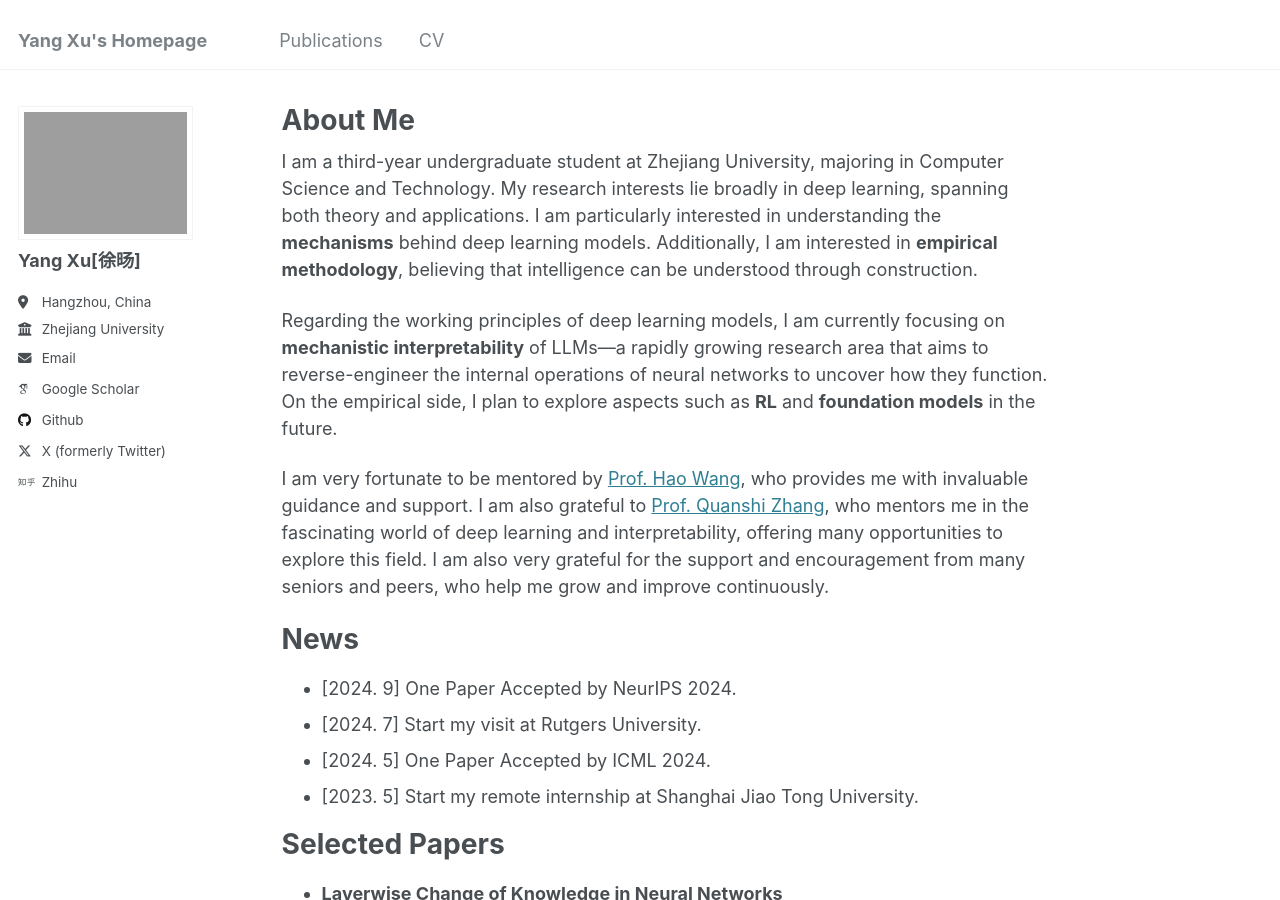
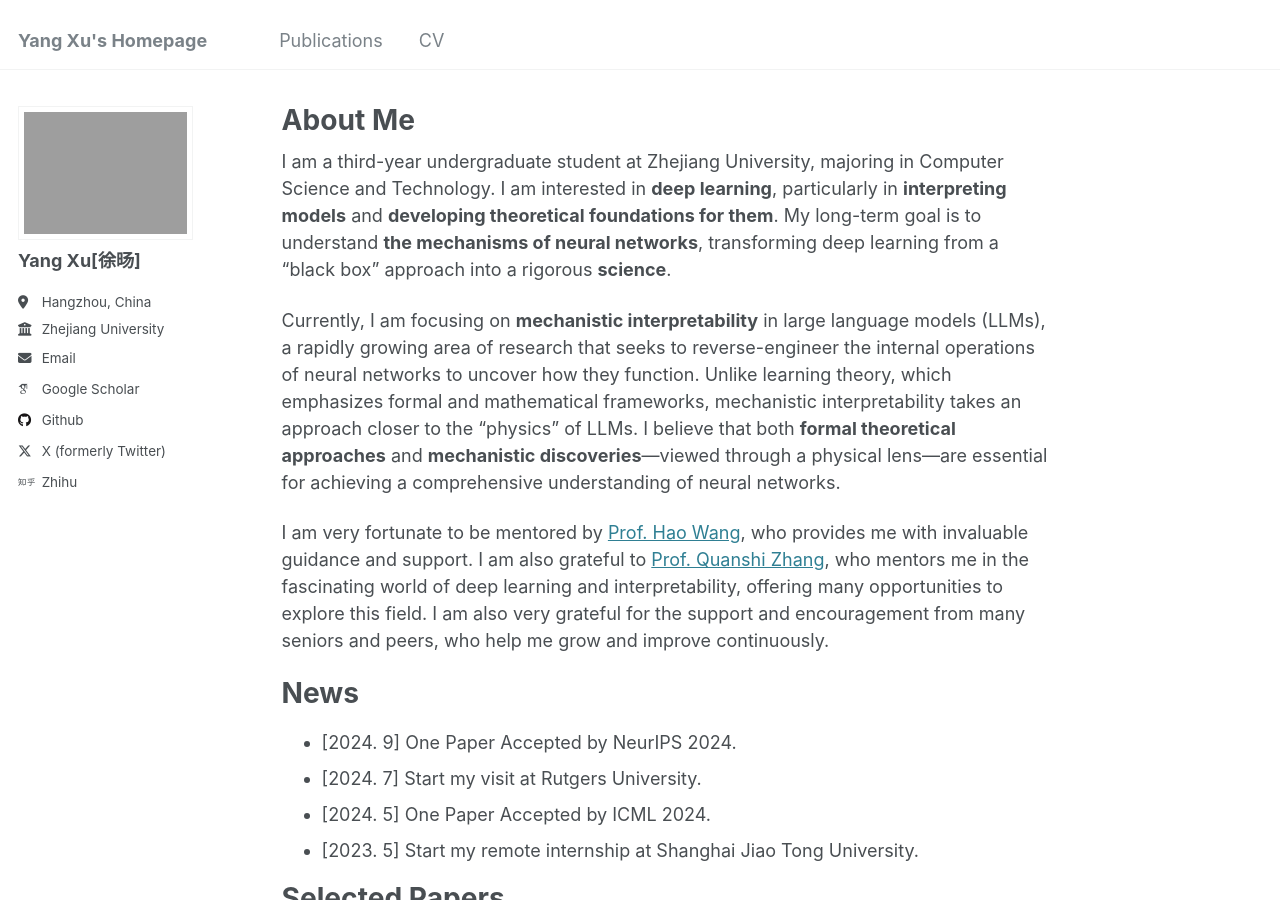
Before and after one commit to Superposition09m/Superposition09m.github.io, a Jekyll site: the page built from _pages/about.md, in a window 1280 px wide and 900 px high. Built offline with Jekyll 4.4.1, drawn with Linux system fonts in a browser that asks for light colours; some web fonts are replaced.

Commit message:
Revert "Revised"
This reverts commit 04e6a3589d5035ba4dae78c2726e7b6b4a4489a5.

```diff
--- a/_pages/about.md
+++ b/_pages/about.md
@@ -8,9 +8,9 @@ redirect_from:
 ---
 <meta name="google-site-verification" content="3jHCvvjjHd8hV4pVSWJ0hARkGtHqr54KgdCJ_YRbXQo" />
 
-I am a third-year undergraduate student at Zhejiang University, majoring in Computer Science and Technology. My research interests lie broadly in deep learning, spanning both theory and applications. I am particularly interested in understanding the **mechanisms** behind deep learning models. Additionally, I am interested in **empirical methodology**, believing that intelligence can be understood through construction.
+I am a third-year undergraduate student at Zhejiang University, majoring in Computer Science and Technology. I am interested in **deep learning**, particularly in **interpreting models** and **developing theoretical foundations for them**. My long-term goal is to understand **the mechanisms of neural networks**, transforming deep learning from a "black box" approach into a rigorous **science**.
 
-Regarding the working principles of deep learning models, I am currently focusing on **mechanistic interpretability** of LLMs—a rapidly growing research area that aims to reverse-engineer the internal operations of neural networks to uncover how they function. On the empirical side, I plan to explore aspects such as **RL** and **foundation models** in the future.
+Currently, I am focusing on **mechanistic interpretability** in large language models (LLMs), a rapidly growing area of research that seeks to reverse-engineer the internal operations of neural networks to uncover how they function. Unlike learning theory, which emphasizes formal and mathematical frameworks, mechanistic interpretability takes an approach closer to the "physics" of LLMs. I believe that both **formal theoretical approaches** and **mechanistic discoveries**—viewed through a physical lens—are essential for achieving a comprehensive understanding of neural networks.
 
 I am very fortunate to be mentored by [Prof. Hao Wang](http://www.wanghao.in/), who provides me with invaluable guidance and support. I am also grateful to [Prof. Quanshi Zhang](http://qszhang.com/), who mentors me in the fascinating world of deep learning and interpretability, offering many opportunities to explore this field. I am also very grateful for the support and encouragement from many seniors and peers, who help me grow and improve continuously.
 
```
Also changed, not shown: assets/css/collapse.css (+0 -23 lines).
